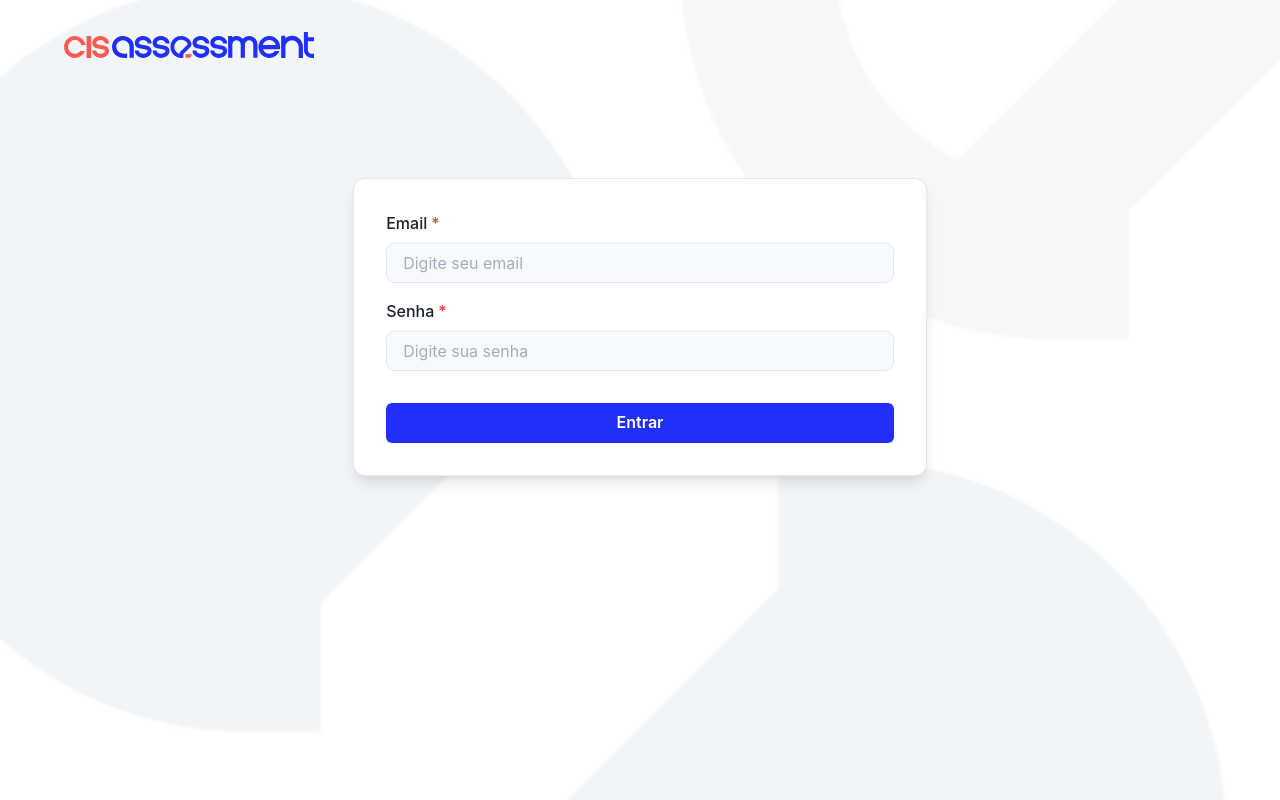
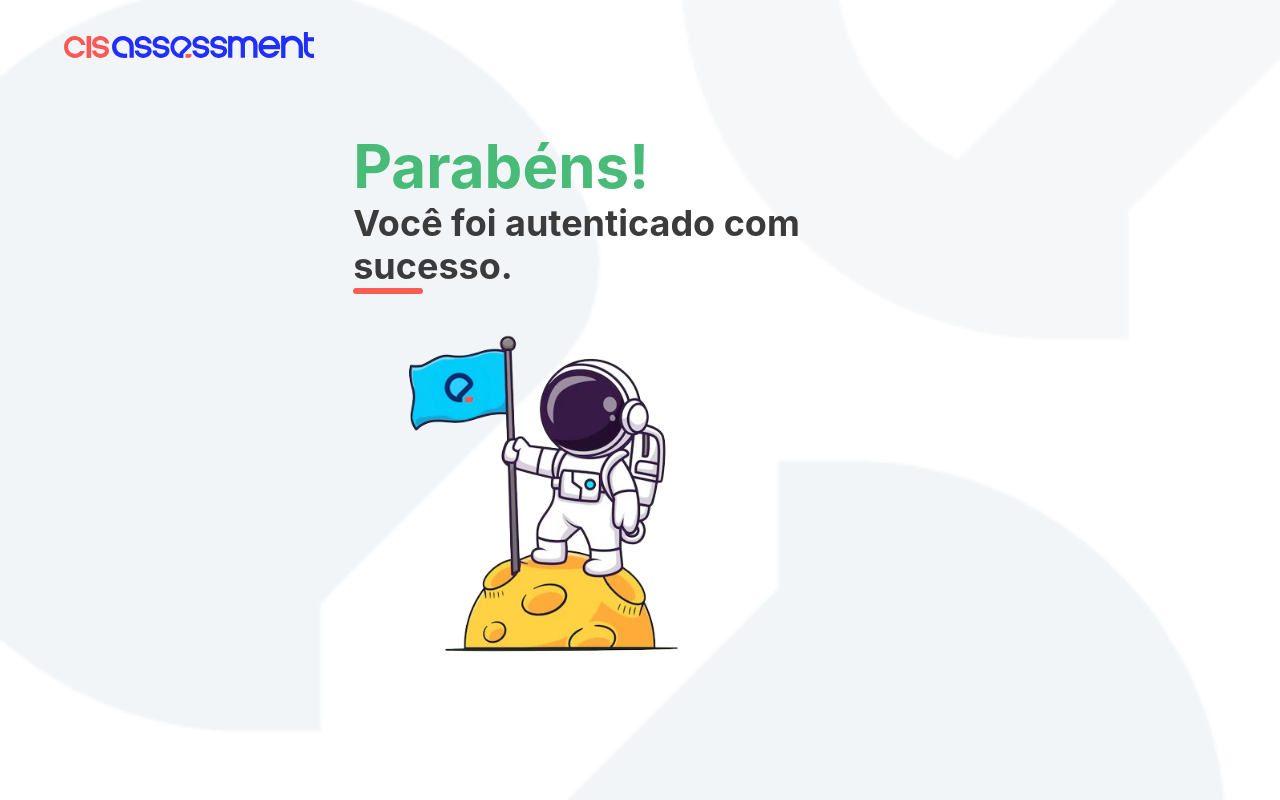
Before and after one commit to leguass7/cis-assessment-connect, a Next.js app: page /login in a window 1280 px wide. Built offline with nearby package versions, Linux system fonts and the light colour scheme.

Commit message:
ajusta texto de response de login

```diff
--- a/src/pages/login/index.tsx
+++ b/src/pages/login/index.tsx
@@ -7,15 +7,20 @@ import astronalta from "../../../public/imgs/astro-cis.png";
 type Props = {};
 
 const Login: React.FC<Props> = () => {
-  const logged = false;
+  const logged = true;
   return (
     <PublicLayout>
       <Container mt={10}>
         {logged ? (
           <Box width={"100%"}>
-            <Text lineHeight={1.2} textColor={"#3b3b3b"} fontSize="5xl" as="b">
-              Usuário autenticado com sucesso.
-            </Text>
+            <Box display="flex" flexDirection="column">
+              <Text lineHeight={1.2} textColor={"green.400"} fontSize="6xl" as="b">
+                Parabéns!
+              </Text>
+              <Text lineHeight={1.2} textColor={"#3b3b3b"} fontSize="4xl" as="b">
+                Você foi autenticado com sucesso.
+              </Text>
+            </Box>
             <Box width={70} height={1.5} bg={"#fa5b52"} borderRadius="2xl"></Box>
             <Image src={astronalta.src} alt="Logo" width={400} />
           </Box>
```
Also changed, not shown: src/pages/oauth/index.tsx (+9 -1 lines).
